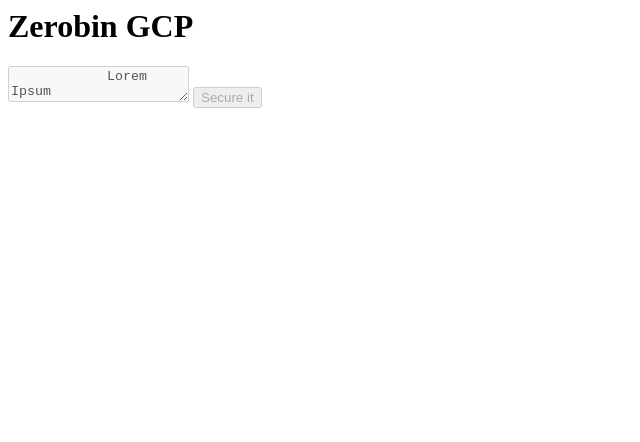
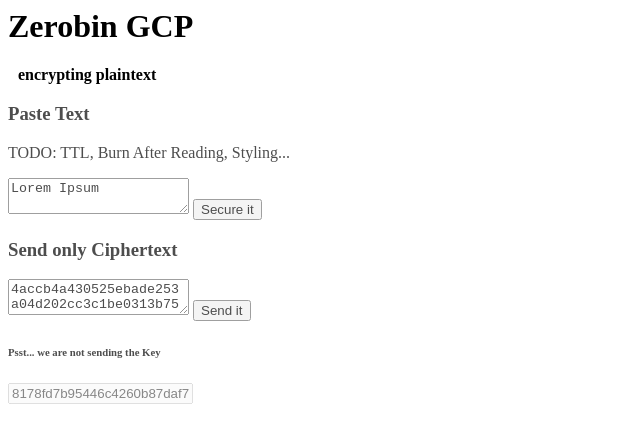
Before and after one commit to zeroasterisk/zerobin-gcp, a website with bundled scripts: page web/index.html in a window 1280 px wide. Both pictures are taken after a click on the button "Secure it". Shown: the whole page, without its empty margins (0-640 px from the left). Built offline with nearby package versions, Linux system fonts and the light colour scheme.

Commit message:
rough draft UI of "write" mode complete
can encrypt clientside now, simple walkthrough

```diff
--- /dev/null
+++ b/web/app-ui.js
@@ -0,0 +1,231 @@
+/**
+ * It is crazy to use no framework... let's be crazy!
+ * (beacuse it's a security focused project, the least surface area = better)
+ *
+ * May make a better UI with a framework later
+ *
+ * UI is simple, a handful of UI "modes"
+ *
+ * TODO: make Material Design
+ * TODO: make pretty
+ * TODO: make "debug" UI flag (otherwise go as "auto")
+ * TODO: make "GCP Function vs Firebase" as UI flag
+ */
+const MODES = [
+  // misc
+  'loading',
+  'error',
+  // author
+  'write',
+  'encrypting',
+  'encrypted',
+  'sending',
+  'sent',
+  // reader
+  'downloadable',
+  'downloading',
+  'downloaded',
+  'decrypting',
+  'decrypted',
+];
+export default class AppUi {
+  constructor(app) {
+    this.app = app;
+    this.mode = 'loading';
+    this.doms = {
+      status: document.querySelector('#status'),
+      error: document.querySelector('#error'),
+      load: document.querySelector('#load'),
+      // write
+      write: document.querySelector('#write'),
+      // write before encrypt
+      writing: document.querySelector('#writing'),
+      write_form: document.querySelector('#write-form'),
+      write_plaintext: document.querySelector('#write-plaintext'),
+      // write before submit
+      sending: document.querySelector('#sending'),
+      send_form: document.querySelector('#send-form'),
+      write_key: document.querySelector('#write-key'),
+      write_ciphertext: document.querySelector('#write-ciphertext'),
+      // write after submit
+      sent: document.querySelector('#sent'),
+      write_url: document.querySelector('#write-url'),
+      write_url_link: document.querySelector('#write-url-link'),
+      // read
+      read: document.querySelector('#read'),
+      // read before decrypt
+      read_form: document.querySelector('#read-form'),
+      read_key: document.querySelector('#read-key'),
+      read_ciphertext: document.querySelector('#read-ciphertext'),
+      // read after decrypt
+      read_plaintext: document.querySelector('#read-plaintext'),
+    };
+    this.verifyDoms();
+    // setup event listeners
+    this.doms.write_form.addEventListener('submit', async (event) => {
+      try {
+        event.stopPropagation();
+        this.setMode('encrypting');
+        this.setStatus('encrypting plaintext');
+        await this.app.encryptMsg(this.doms.write_plaintext.value);
+        this.app.verifyMsgHasOnly(['plaintext', 'key', 'ciphertext']);
+        this.setMsgUi();
+        // TODO allow auto?
+        // wait for user interaction for next step
+      } catch (err) {
+        console.error(err);
+        this.setMode('error');
+        this.setStatus(err.message);
+      }
+    });
+    this.doms.send_form.addEventListener('submit', async (event) => {
+      try {
+        event.stopPropagation();
+        this.app.verifyMsgHasOnly(['plaintext', 'key', 'ciphertext']);
+        this.setMsgUi();
+        this.setMode('sending');
+        this.setStatus('sending ciphertext');
+        await this.app.sendNewMsg();
+        this.app.verifyMsgHasOnly(['plaintext', 'key', 'ciphertext', 'id']);
+        this.setMsgUi();
+        // TODO wait for user interaction for next step?
+        this.setMode('sent');
+        this.setStatus('sent ciphertext');
+        // wait for user interaction for next step
+      } catch (err) {
+        console.error(err);
+        this.setMode('error');
+        this.setStatus(err.message);
+      }
+    });
+  }
+
+  verifyDoms() {
+    Object.keys(this.doms).forEach((key) => {
+      const dom = this.doms[key];
+      if (typeof dom === 'undefined' || dom === null) {
+        throw new Error(`Invalid... missing DOM Expectation: ${key}`);
+      }
+    });
+  }
+
+  setStatus(status) {
+    this.status = status;
+    this.app.status = status;
+    this.doms.status.innerText = status;
+  }
+
+  setMode(mode) {
+    if (MODES.indexOf(mode) === -1) {
+      throw new Error(`Invalid mode: ${mode}`);
+    }
+    this.mode = mode;
+    this.renderMode();
+  }
+
+  setMsgUi() {
+    this.doms.write_key.value = this.app.msg.key;
+    this.doms.write_plaintext.value = this.app.msg.plaintext;
+    this.doms.write_ciphertext.value = this.app.msg.ciphertext;
+    this.doms.write_url.value = this.app.getUrl();
+    this.doms.write_url_link.href = this.app.getUrl();
+
+    this.doms.read_plaintext.value = this.app.msg.plaintext;
+    this.doms.read_ciphertext.value = this.app.msg.ciphertext;
+    this.doms.read_key.value = this.app.msg.key;
+  }
+
+  // show a block
+  styleHide(doms) {
+    doms.forEach(dom => {
+      dom.style.display = 'none';
+    });
+  }
+  // show a block
+  styleShow(doms) {
+    doms.forEach(dom => {
+      dom.style.display = 'block';
+      dom.style.opacity = 1;
+    });
+  }
+  // show a block
+  styleMinimal(doms) {
+    doms.forEach(dom => {
+      dom.style.display = 'block';
+      dom.style.opacity = 0.7;
+    });
+  }
+
+  renderMode() {
+    console.log('renderMode', this.mode);
+    const doms = this.doms;
+    this.styleHide([
+      doms.load,
+      doms.error,
+      doms.write,
+      doms.read,
+    ]);
+    switch (this.mode) {
+      // misc
+      case 'loading':
+        this.styleShow([
+          doms.load,
+        ]);
+        break;
+      case 'error':
+        this.styleShow([
+          doms.error,
+        ]);
+        break;
+      // author
+      case 'write':
+        this.styleShow([
+          doms.write,
+        ]);
+        break;
+      case 'encrypting':
+        this.styleMinimal([
+          doms.write,
+        ]);
+        this.styleShow([
+          doms.sending,
+        ]);
+        break;
+      case 'encrypted':
+        this.styleMinimal([
+          doms.write,
+        ]);
+        this.styleShow([
+          doms.sending,
+        ]);
+        break;
+      case 'sending':
+        this.styleMinimal([
+          doms.write,
+          doms.sending,
+        ]);
+        this.styleShow([
+          doms.sent,
+        ]);
+        break;
+      case 'sent':
+        this.styleMinimal([
+          doms.write,
+          doms.sending,
+        ]);
+        this.styleShow([
+          doms.sent,
+        ]);
+      // reader
+      case 'downloadable':
+      case 'downloading':
+      case 'downloaded':
+      case 'decrypting':
+      case 'decrypted':
+
+      default:
+        this.setStatus('Error - invalid mode');
+        this.styleShow([ doms.error, ]);
+    }
+  }
+}
--- /dev/null
+++ b/web/app.js
@@ -0,0 +1,88 @@
+/**
+ * Organize all the "functionality" and "state" in one place,
+ * for easy organization and auditing.
+ *
+ * The UI should be split off as much as possible (easily).
+ *
+ */
+import msgWrite from './msg_write';
+
+export default class App {
+  constructor() {
+    this.setup();
+  }
+
+  setup() {
+    this.domain = '<domain>';
+    this.setMsgNew(null);
+  }
+
+  setMsgNew(plaintext) {
+    this.msg = {
+      id: null, // get from URL, or create
+      key: null, // get from URL, or create
+      plaintext,
+      ciphertext: null,
+    };
+  }
+
+  setMsg(msg) {
+    Object.assign(this.msg, msg);
+  }
+
+  getUrl() {
+    if (this.msg.id && this.msg.key) {
+      return `https://${this.domain}/${this.msg.id}#${this.msg.key}`;
+    }
+    if (this.msg.id) {
+      return `https://${this.domain}/${this.msg.id}#ENCRYPTED`;
+    }
+    return null;
+  }
+
+  async encryptMsg(plaintext) {
+    this.setMsgNew(plaintext);
+    this.setMsg(await msgWrite(this.msg.plaintext));
+    return true;
+  }
+
+  async decryptMsg() {
+    // TODO
+  }
+
+  loadFromUrl() {
+    const id = window.location.pathname.replace(/^\//, '');
+    const key = window.location.hash.replace(/^#/, 'xyz');
+    if (id && key) {
+      this.setMsg({ id, key });
+    } else if (id) {
+      this.setMsg({ id });
+    }
+  }
+
+  determineMode() {
+    if (this.msg.plaintext) return 'decrypted';
+    if (this.msg.id) return 'downloadable';
+    return 'write';
+  }
+
+  async sendNewMsg() {
+    this.verifyMsgHasOnly(['plaintext', 'key', 'ciphertext']);
+    // TODO send to GCP via Function
+    this.setMsg({ id: 'mockid' });
+  }
+
+  verifyMsgHasOnly(fields) {
+    Object.keys(this.msg).forEach((field) => {
+      // other field, has value = error
+      if (fields.indexOf(field) === -1 && this.msg[field]) {
+        throw new Error(`Msg should not have a value for "${field}" right now`);
+      }
+      // one of the passed fields, without value = error
+      if (fields.indexOf(field) !== -1 && !this.msg[field]) {
+        throw new Error(`Msg should have a value for "${field}" right now`);
+      }
+    });
+  }
+
+}
--- a/web/index.html
+++ b/web/index.html
@@ -5,21 +5,48 @@
   <body>
     <h1>Zerobin GCP</h1>
     <div id="main" class="container">
+      <h1 id="error" style="color: red; margin: 10px; display: none;">Error :(</div>
+      <div id="status" style="font-weight: bold; margin: 10px;"></div>
       <div id="load">
         Loading...
       </div>
       <div id="write" style="display:none;">
-        <form id="write-form" action="javascript:void(null)">
-          <textarea id="write-ta">
-            Lorem Ipsum
-          </textarea>
-          <button id="write-btn" type="submit">Secure it</button>
-        </form>
+        <div id="writing">
+          <h3>Paste Text</h3>
+          <form id="write-form" action="javascript:void(null)">
+            <p>TODO: TTL, Burn After Reading, Styling...</p>
+            <textarea id="write-plaintext">Lorem Ipsum</textarea>
+            <button type="submit">Secure it</button>
+          </form>
+        </div>
+        <div id="sending" style="display:none;">
+          <h3>Send only Ciphertext</h3>
+          <form id="send-form" action="javascript:void(null)">
+            <textarea id="write-ciphertext"></textarea>
+            <button type="submit">Send it</button>
+          </form>
+          <h6>Psst... we are not sending the Key</h6>
+          <input id="write-key" readOnly disabled />
+        </div>
+        <div id="sent" style="display:none;">
+          <h3>Saved <small>(debugging interum step)</small></h3>
+          <input id="write-url" readOnly disabled />
+          <a id="write-url-link" href="#">go</a>
+        </div>
       </div>
       <div id="read" style="display:none;">
-        <textarea id="read-ta">
-          ...
-        </textarea>
+        <div id="reading" style="display:none;">
+          <h3>Secure Data</h3>
+          <form id="read-form" action="javascript:void(null)">
+            <textarea id="read-ciphertext" readOnly disabled></textarea>
+            <input id="read-key" />
+            <button type="submit">Decrypt it</button>
+          </form>
+        </div>
+        <div id="done" style="display:none;">
+          <h3>Data</h3>
+          <textarea id="read-plaintext" readOnly disabled></textarea>
+        </div>
       </div>
     </div>
   </body>
--- a/web/index.js
+++ b/web/index.js
@@ -1,56 +1,16 @@
-import msgWrite from './msg_write';
+import App from './app';
+import AppUi from './app-ui';
 // import msgRead from './msg_read';
-
-import {
-  // onClickWrite,
-  getKeyRead,
-} from './ui';
 
 // loading, or reading, or writing
 async function main() {
   try {
-    const doms = {
-      load: document.querySelector('#load'),
-      write: document.querySelector('#write'),
-      write_ta: document.querySelector('#write-ta'),
-      write_btn: document.querySelector('#write-btn'),
-      write_form: document.querySelector('#write-form'),
-      read: document.querySelector('#read'),
-      read_ta: document.querySelector('#read-ta'),
-    };
-    // setup event listeners
-    doms.write_form.addEventListener('submit', async (event) => {
-      doms.write_ta.disabled = true;
-      doms.write_btn.disabled = true;
-      console.log('onClickWrite', doms.write_ta.value);
-      const key = await msgWrite(doms.write_ta.value);
-      console.log('got key', key);
-      // TODO switch URL & UI
-    });
-    // what are we doing on this pageload
-    doms.load.style.display = 'block';
-    doms.write.style.display = 'none';
-    doms.read.style.display = 'none';
-    // const KeyRead = await getKeyRead();
-    const KeyRead = getKeyRead();
-    if (KeyRead) {
-      // show read UI
-      doms.load.style.display = 'none';
-      doms.write.style.display = 'none';
-      doms.read.style.display = 'block';
-      doms.read_ta.disabled = false;
-    } else {
-      // show write UI
-      doms.load.style.display = 'none';
-      doms.write.style.display = 'block';
-      doms.read.style.display = 'none';
-      doms.write_ta.disabled = false;
-      doms.write_btn.disabled = false;
-    }
-    // const pkg = await fetch('http://localhost:8080/package.json')
-    // const data = await pkg.json()
-    // document.querySelector('pre').textContent = JSON.stringify(data, null, 2)
-    // document.querySelector('p').textContent = 'Success!'
+    const app = new App();
+    const appUi = new AppUi(app);
+    console.log('app', app);
+    console.log('appUi', appUi);
+    app.loadFromUrl();
+    appUi.setMode(app.determineMode());
   } catch (err) {
     console.error('something went wrong in main()', err);
   }
--- a/web/ui.js
+++ /dev/null
@@ -1,4 +0,0 @@
-export const getKeyRead = () => window.location.hash.replace(/^#/, 'xyz');
-export const onClickWrite = (writeTa, event) => {
-  console.log('onClickWrite', writeTa.value);
-};
```
